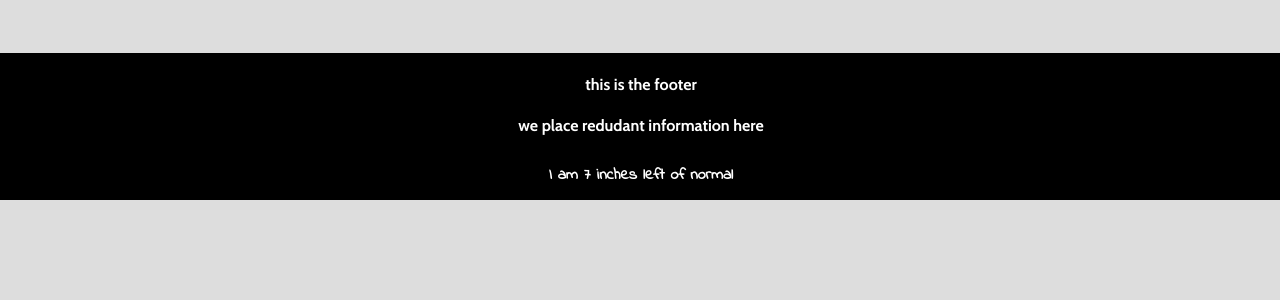
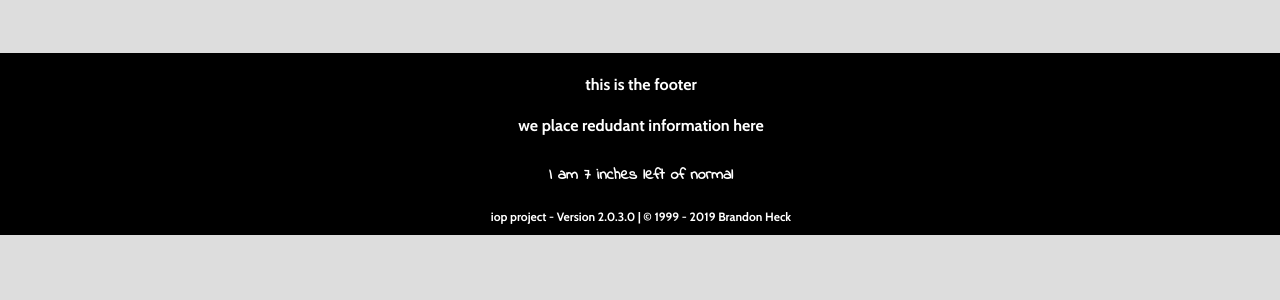
Before and after one commit to Hecky99/2xx, a PHP site: page / in a window 1280 px wide. Shown: the part 295-595 px from the top of the page. Run offline with PHP 8.4, Linux system fonts and the light colour scheme.

Commit message:
added copyright and versioning

```diff
--- a/assets/css/style.css
+++ b/assets/css/style.css
@@ -248,3 +248,9 @@ table tr:hover td {
   width: 100%;
   text-align: right;
 }
+
+
+.copyright {
+  font-size: 0.75em;
+  padding: 10px;
+}
--- a/include/footer.inc.php
+++ b/include/footer.inc.php
@@ -7,6 +7,8 @@
     I am 7 inches left of normal
 </div>
 
+<div class="copyright">iop project - Version <?php echo VERSION; ?> | &copy; 1999 - <?php echo date('Y'); ?> Brandon Heck</div>
+
 </footer>
 
 </body>
```
